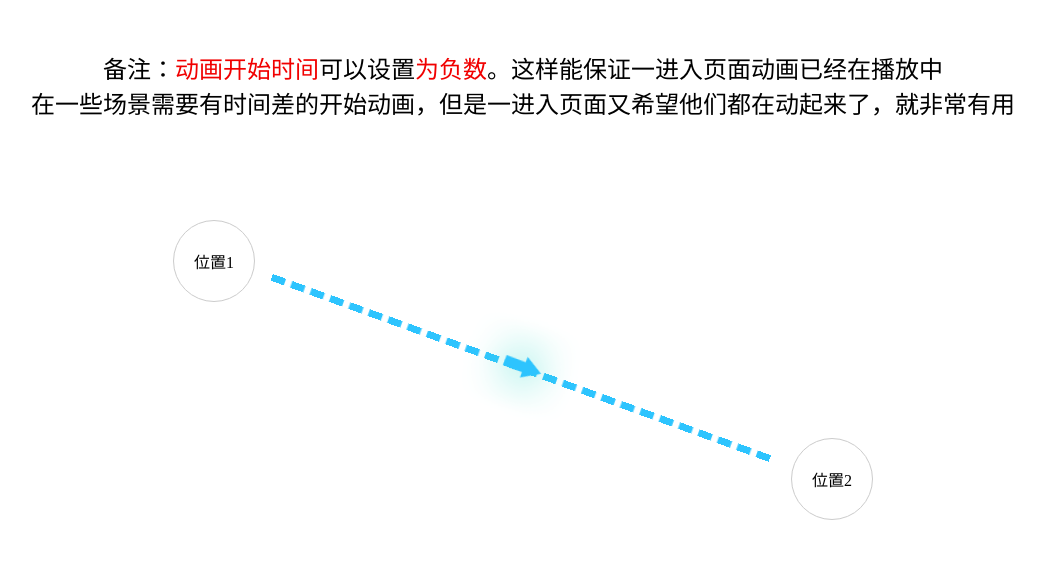
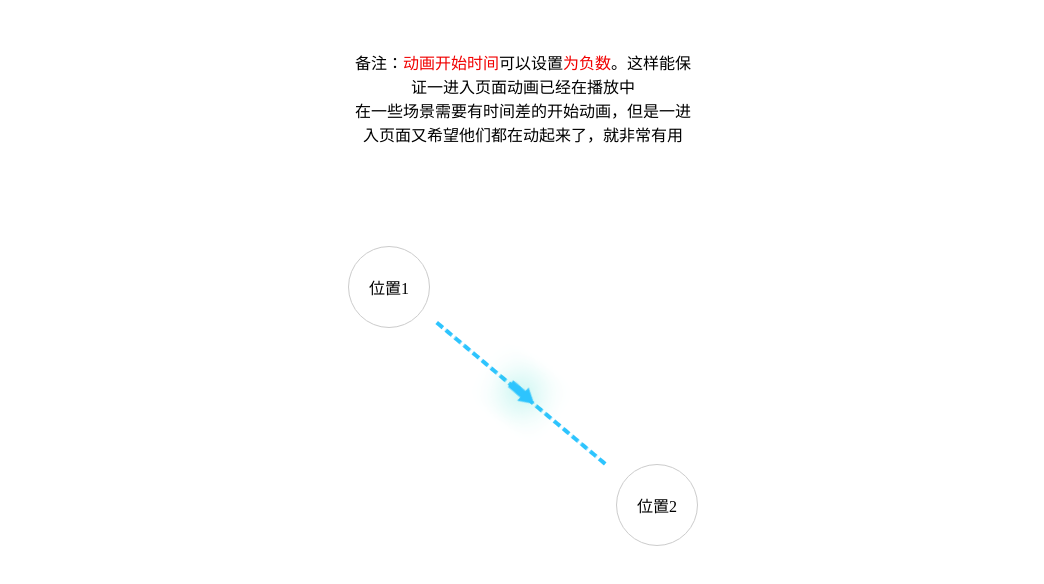
Before and after one commit to zhouaizhuang/vue-demo, a Vue app: page /#/arrow in a window 1280 px wide. Shown: the top 584 px of the page, without its empty margins (117-1161 px from the left). Built offline with nearby package versions, Linux system fonts and the light colour scheme.

Commit message:
箭头指向函数适配移动端

```diff
--- a/src/views/css3Ani/arrow/index.vue
+++ b/src/views/css3Ani/arrow/index.vue
@@ -1,14 +1,14 @@
 <template>
-  <div>
-    <div class="fs24 tc mt50">备注：<span class="gf10000">动画开始时间</span>可以设置<span class="gf10000">为负数</span>。这样能保证一进入页面动画已经在播放中</div>
-    <div class="fs24 tc">在一些场景需要有时间差的开始动画，但是一进入页面又希望他们都在动起来了，就非常有用</div>
-    <div class="rel" style="height:300px;width:700px;margin:100px auto;">
+  <div style="width:350px;" class="auto">
+    <div class="fs16 tc mt50">备注：<span class="gf10000">动画开始时间</span>可以设置<span class="gf10000">为负数</span>。这样能保证一进入页面动画已经在播放中</div>
+    <div class="fs16 tc">在一些场景需要有时间差的开始动画，但是一进入页面又希望他们都在动起来了，就非常有用</div>
+    <div class="rel" style="height:300px;width:350px;margin:100px auto;">
       <div style="width: 80px;height:80px;" class="rds50 bdc f ac xc">位置1</div>
       <div style="width: 80px;height:80px;bottom:0px;right:0px;" class="abs rds50 bdc f ac xc">位置2</div>
       <div class="abs dash-box">
         <div class="aniLen">
           <div class="bdLight"></div>
-          <img src="./arraw_light.png" alt="" class="abs l50 t0 arrow" :style="{'transform': 'translate(-50%, -48%) rotate(-4deg)'}">
+          <img src="./arraw_light.png" alt="" class="abs l50 t0" :style="{'transform': 'translate(-50%, -48%) rotate(-4deg)', width:'91px',height:'78px'}">
         </div>
       </div>
     </div>
@@ -16,7 +16,7 @@
 </template>
 <script>
 export default {
-  name: 'Home',
+  name: 'arrow',
   data(){
     return {
 
@@ -33,13 +33,13 @@ export default {
 .dash-box{
   transform-origin:left top; /**基准旋转位置默认是中心的， 这里改为左上角 */
   height: 90px;
-  left:100px;
-  top:18%;
-  width:530px;
-  transform:rotate(20deg);
+  left:90px;
+  top:25%;
+  width:220px;
+  transform:rotate(40deg);
 }
 .bdLight{
-  border-top:7px dashed #2DC4FE;
+  border-top:4px dashed #2DC4FE;
 }
 @keyframes len {
   0%{transform: scale(0, 1);}
```
